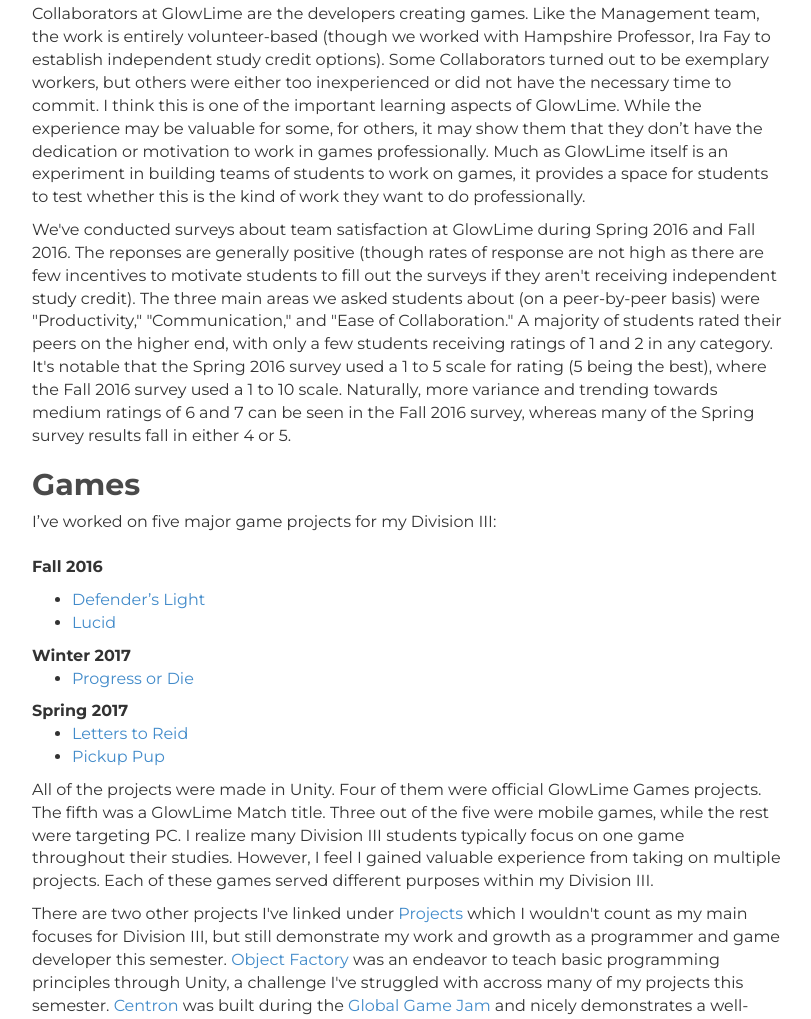
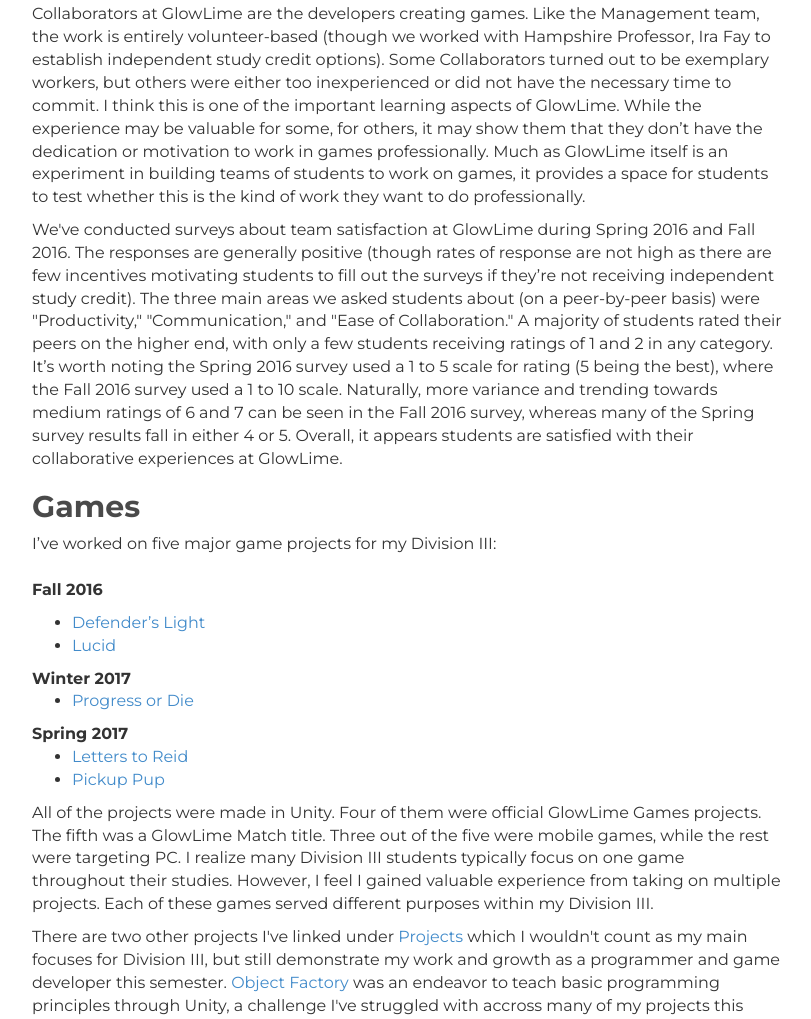
Before and after one commit to imann24/diviii-portfolio, a plain HTML site: page retro.html in a window 1280 px wide. Shown: the part 2043-3062 px from the top of the page, without its empty margins (233-1044 px from the left). Drawn offline with nearby package versions, Linux system fonts and the light colour scheme.

Commit message:
Adding section about surveys

```diff
--- a/retro.html
+++ b/retro.html
@@ -120,7 +120,7 @@
                          Collaborators at GlowLime are the developers creating games. Like the Management team, the work is entirely volunteer-based (though we worked with Hampshire Professor, Ira Fay to establish independent study credit options). Some Collaborators turned out to be exemplary workers, but others were either too inexperienced or did not have the necessary time to commit. I think this is one of the important learning aspects of GlowLime. While the experience may be valuable for some, for others, it may show them that they don’t have the dedication or motivation to work in games professionally. Much as GlowLime itself is an experiment in building teams of students to work on games, it provides a space for students to test whether this is the kind of work they want to do professionally.
                     </p>
                     <p>
-                         We've conducted surveys about team satisfaction at GlowLime during Spring 2016 and Fall 2016. The reponses are generally positive (though rates of response are not high as there are few incentives to motivate students to fill out the surveys if they aren't receiving independent study credit). The three main areas we asked students about (on a peer-by-peer basis) were "Productivity," "Communication," and "Ease of Collaboration." A majority of students rated their peers on the higher end, with only a few students receiving ratings of 1 and 2 in any category. It's notable that the Spring 2016 survey used a 1 to 5 scale for rating (5 being the best), where the Fall 2016 survey used a 1 to 10 scale. Naturally, more variance and trending towards medium ratings of 6 and 7 can be seen in the Fall 2016 survey, whereas many of the Spring survey results fall in either 4 or 5.
+                         We've conducted surveys about team satisfaction at GlowLime during Spring 2016 and Fall 2016. The responses are generally positive (though rates of response are not high as there are few incentives motivating students to fill out the surveys if they’re not receiving independent study credit). The three main areas we asked students about (on a peer-by-peer basis) were "Productivity," "Communication," and "Ease of Collaboration." A majority of students rated their peers on the higher end, with only a few students receiving ratings of 1 and 2 in any category. It’s worth noting the Spring 2016 survey used a 1 to 5 scale for rating (5 being the best), where the Fall 2016 survey used a 1 to 10 scale. Naturally, more variance and trending towards medium ratings of 6 and 7 can be seen in the Fall 2016 survey, whereas many of the Spring survey results fall in either 4 or 5. Overall, it appears students are satisfied with their collaborative experiences at GlowLime.
                     </p>
                     <h2>
                          Games
```
